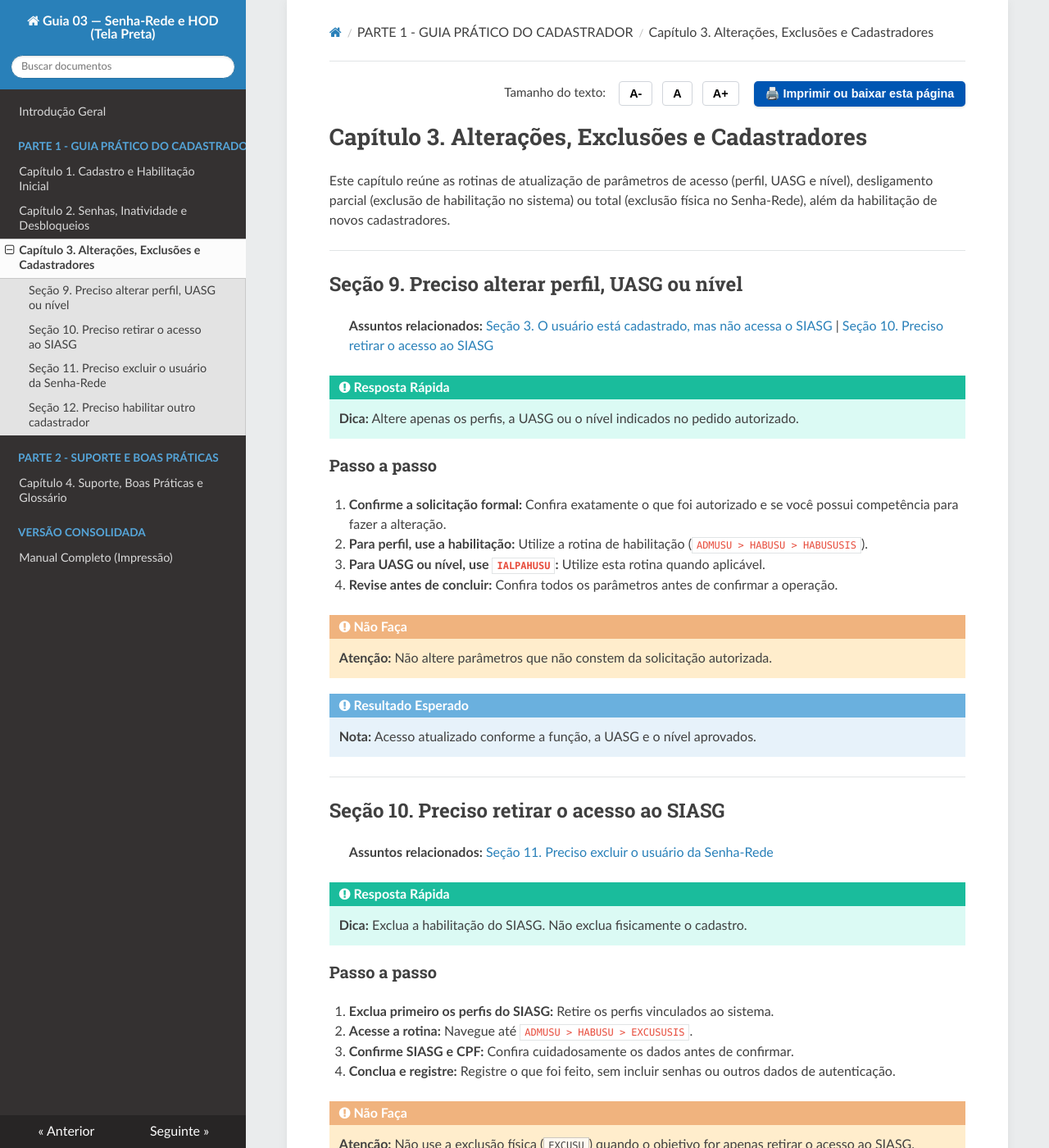
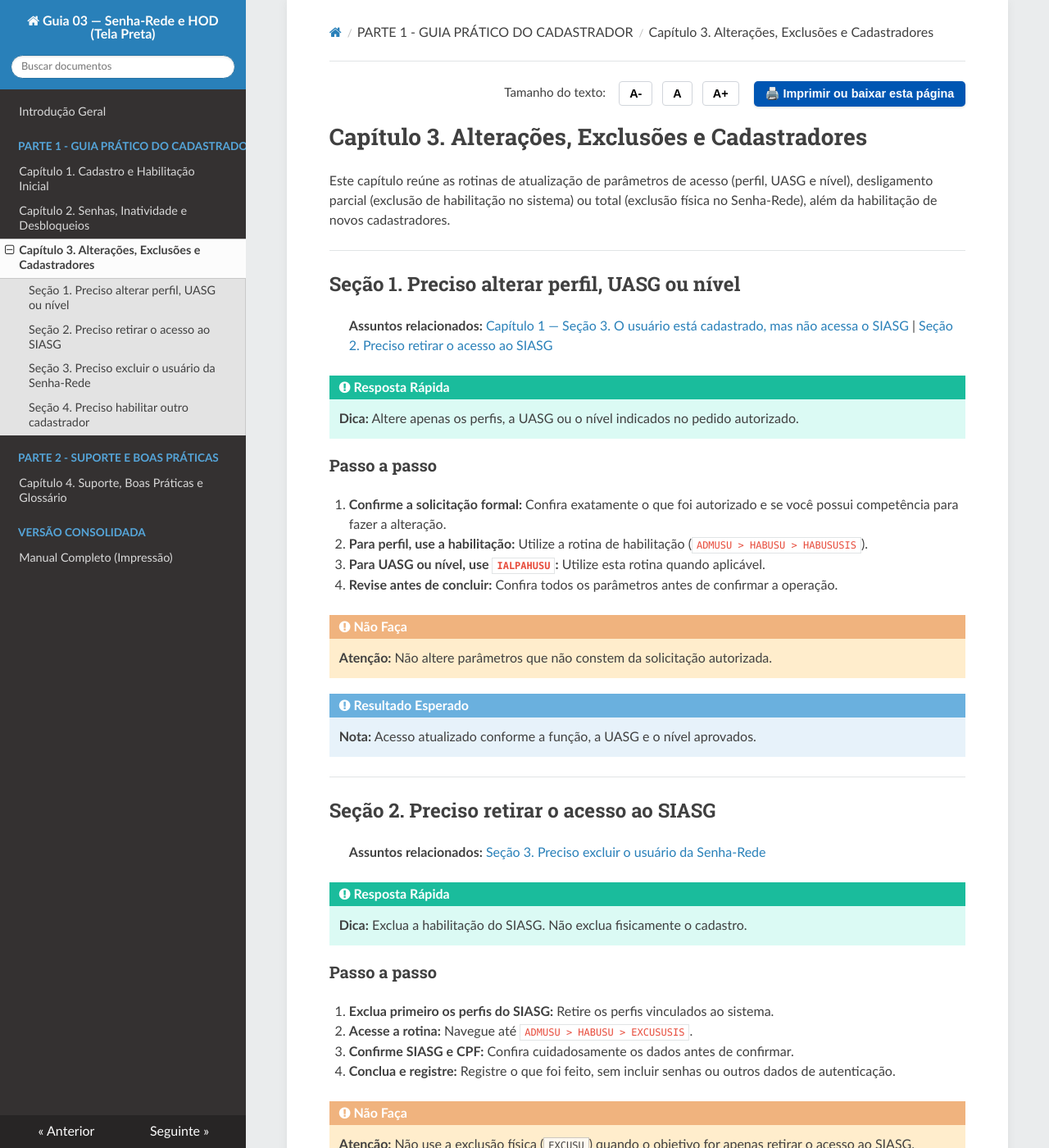
Before and after one commit to siqueiraazevedo2013-cloud/Tutorial-Guia-03-Senha-Rede-HOD, an MkDocs documentation site: the page built from docs/03-alteracoes-exclusoes-e-cadastradores.md, in a window 1280 px wide and 1400 px high. Shown: the whole window at 82% size. Built offline with MkDocs 1.6.1, drawn with Linux system fonts in a browser that asks for light colours; nearby versions of some CDN libraries; some of the changed text lies outside the part shown.

Commit message:
Renumber sections in access management documentation

```diff
--- a/docs/03-alteracoes-exclusoes-e-cadastradores.md
+++ b/docs/03-alteracoes-exclusoes-e-cadastradores.md
@@ -12,9 +12,9 @@ Este capítulo reúne as rotinas de atualização de parâmetros de acesso (perf
 
 ---
 
-## Seção 9. Preciso alterar perfil, UASG ou nível
+## Seção 1. Preciso alterar perfil, UASG ou nível
 
-> **Assuntos relacionados:** [Seção 3. O usuário está cadastrado, mas não acessa o SIASG](01-cadastro-e-habilitacao.md#secao-3-o-usuario-esta-cadastrado-mas-nao-acessa-o-siasg) | [Seção 10. Preciso retirar o acesso ao SIASG](#secao-10-preciso-retirar-o-acesso-ao-siasg)
+> **Assuntos relacionados:** [Capítulo 1 — Seção 3. O usuário está cadastrado, mas não acessa o SIASG](01-cadastro-e-habilitacao.md#secao-3-o-usuario-esta-cadastrado-mas-nao-acessa-o-siasg) | [Seção 2. Preciso retirar o acesso ao SIASG](#secao-2-preciso-retirar-o-acesso-ao-siasg)
 
 !!! tip "Resposta Rápida"
     **Dica:** Altere apenas os perfis, a UASG ou o nível indicados no pedido autorizado.
@@ -34,9 +34,9 @@ Este capítulo reúne as rotinas de atualização de parâmetros de acesso (perf
 
 ---
 
-## Seção 10. Preciso retirar o acesso ao SIASG
+## Seção 2. Preciso retirar o acesso ao SIASG
 
-> **Assuntos relacionados:** [Seção 11. Preciso excluir o usuário da Senha-Rede](#secao-11-preciso-excluir-o-usuario-da-senha-rede)
+> **Assuntos relacionados:** [Seção 3. Preciso excluir o usuário da Senha-Rede](#secao-3-preciso-excluir-o-usuario-da-senha-rede)
 
 !!! tip "Resposta Rápida"
     **Dica:** Exclua a habilitação do SIASG. Não exclua fisicamente o cadastro.
@@ -56,9 +56,9 @@ Este capítulo reúne as rotinas de atualização de parâmetros de acesso (perf
 
 ---
 
-## Seção 11. Preciso excluir o usuário da Senha-Rede
+## Seção 3. Preciso excluir o usuário da Senha-Rede
 
-> **Assuntos relacionados:** [Seção 10. Preciso retirar o acesso ao SIASG](#secao-10-preciso-retirar-o-acesso-ao-siasg)
+> **Assuntos relacionados:** [Seção 2. Preciso retirar o acesso ao SIASG](#secao-2-preciso-retirar-o-acesso-ao-siasg)
 
 !!! tip "Resposta Rápida"
     **Dica:** Antes de excluir o cadastro, confirme se a exclusão é necessária, se foi autorizada e se você pode realizá-la. A operação remove também todas as habilitações vinculadas.
@@ -78,7 +78,7 @@ Este capítulo reúne as rotinas de atualização de parâmetros de acesso (perf
 
 ---
 
-## Seção 12. Preciso habilitar outro cadastrador
+## Seção 4. Preciso habilitar outro cadastrador
 
 !!! tip "Resposta Rápida"
     **Dica:** Antes de habilitar o cadastrador, confira em qual nível, órgão, sistemas e unidades ele poderá atuar.
```
